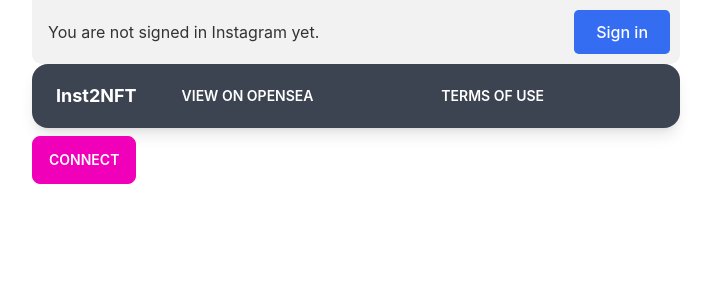
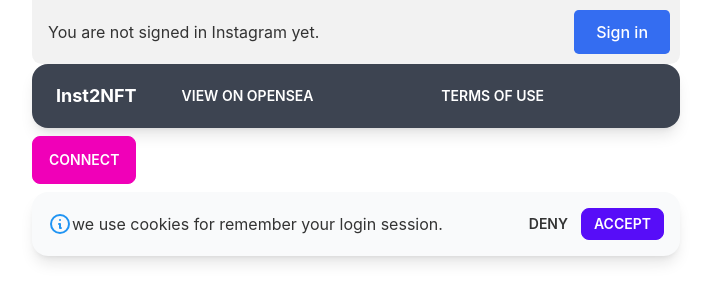
Before and after one commit to mingderwang/inst2NFT, a Next.js app in the folder packages/frontend/: page / in a window 1280 px wide. Shown: the top 302 px of the page, without its empty margins (284-995 px from the left). Built offline with nearby package versions, Linux system fonts and the light colour scheme; no server answers; what web3modal would draw is missing.

Commit message:
add GDPR

```diff
--- a/packages/frontend/pages/_app.js
+++ b/packages/frontend/pages/_app.js
@@ -1,11 +1,33 @@
 // _app.js
 import { SessionProvider } from "next-auth/react";
 import Layout from "../components/layout";
-import React from "react";
+import React, { useState, useEffect } from "react";
 import ConnectWallet from "../components/ConnectWallet";
 import "./styles/globals.css";
 
 const MyApp = ({ Component, pageProps }) => {
+  const [gdpr, setGdpr] = useState(true);
+
+  useEffect(() => {
+    if (typeof window !== "undefined") {
+      const currentCookies = localStorage.getItem("acceptCookies");
+      switch (currentCookies) {
+        case "accepted":
+          setGdpr(false);
+          break;
+        default:
+          console.log(`you need to accept for using this app`);
+      }
+    }
+  }, []);
+
+  const onDeny = () => {
+    console.log(`you need to accept for using this app.`);
+  };
+  const onAccept = () => {
+    setGdpr(false);
+    localStorage.setItem("acceptCookies", "accepted");
+  };
   return (
     <React.StrictMode>
       <SessionProvider
@@ -19,6 +41,34 @@
           <ConnectWallet />
         </Layout>
         <Component {...pageProps} />
+        {gdpr && (
+          <div className="alert shadow-lg">
+            <div>
+              <svg
+                xmlns="http://www.w3.org/2000/svg"
+                fill="none"
+                viewBox="0 0 24 24"
+                className="stroke-info flex-shrink-0 w-6 h-6"
+              >
+                <path
+                  strokeLinecap="round"
+                  strokeLinejoin="round"
+                  strokeWidth="2"
+                  d="M13 16h-1v-4h-1m1-4h.01M21 12a9 9 0 11-18 0 9 9 0 0118 0z"
+                ></path>
+              </svg>
+              <span>we use cookies for remember your login session.</span>
+            </div>
+            <div className="flex-none">
+              <button className="btn btn-sm btn-ghost" onClick={onDeny}>
+                Deny
+              </button>
+              <button className="btn btn-sm btn-primary" onClick={onAccept}>
+                Accept
+              </button>
+            </div>
+          </div>
+        )}
       </SessionProvider>
     </React.StrictMode>
   );
```
